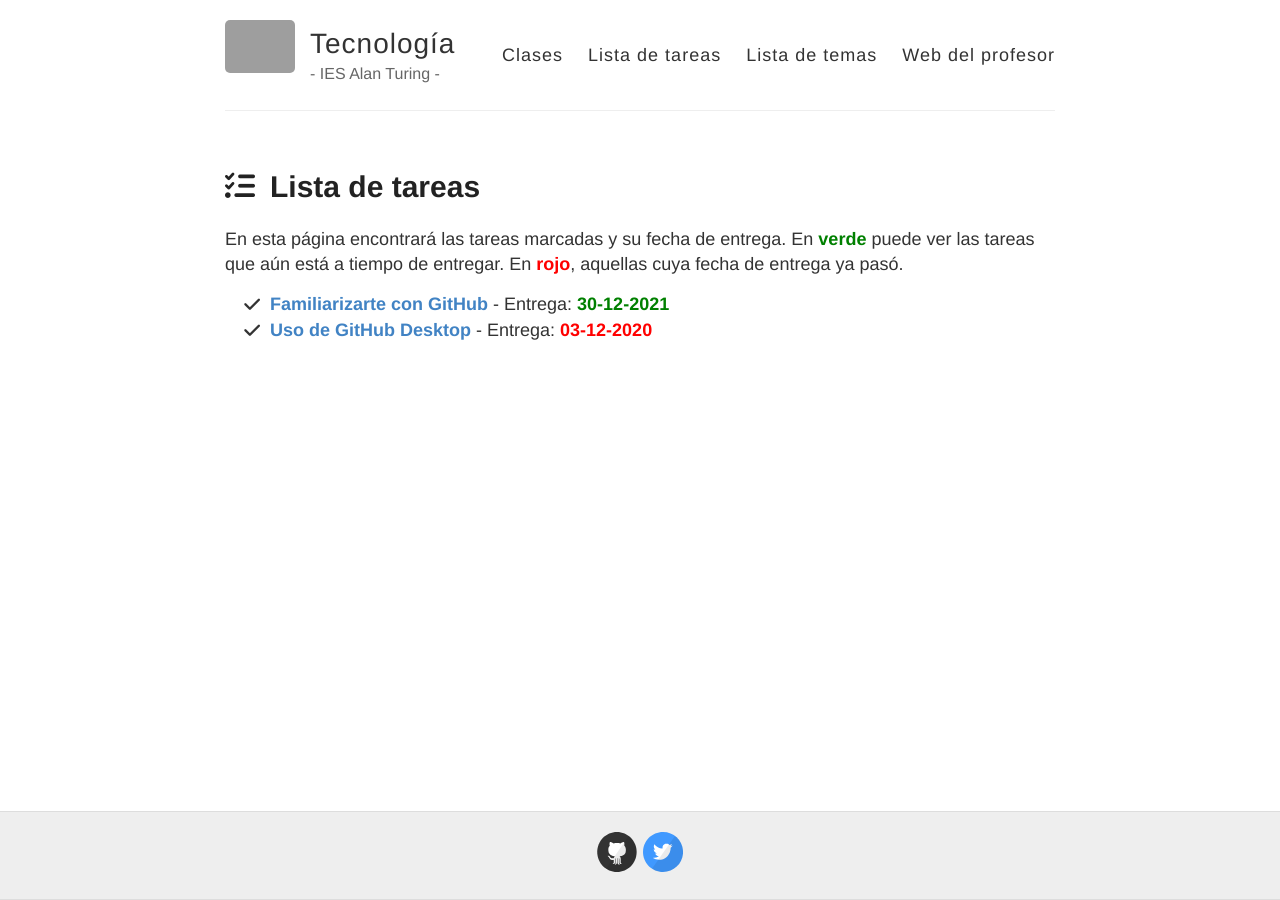
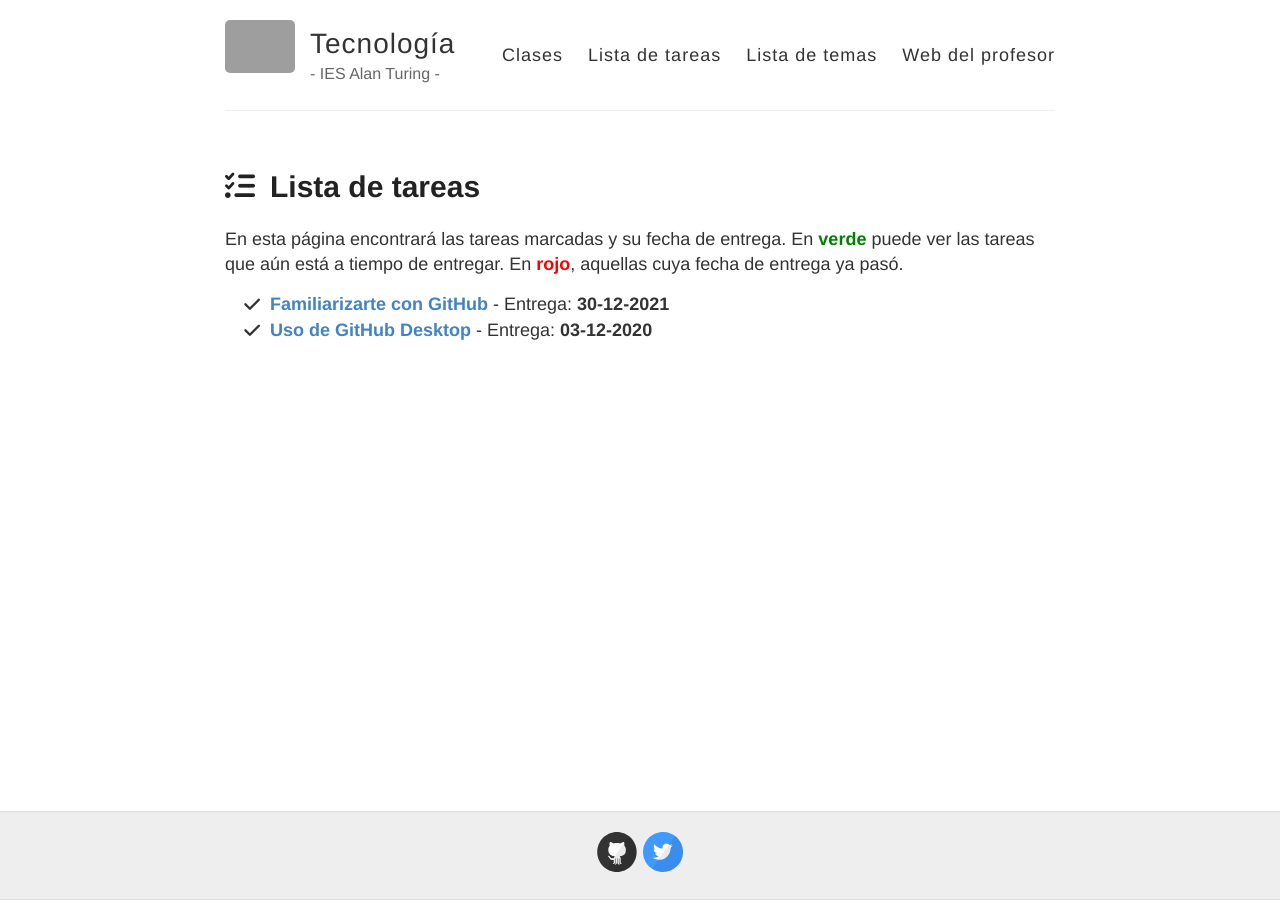
Before and after one commit to ULL-MFP-tecnologia-alu01009495-AlberTJ/ULL-MFP-tecnologia-alu01009495-AlberTJ.github.io, a Jekyll site: the page built from tareas.html, in a window 1280 px wide. Built offline with Jekyll 4.4.1, drawn with Linux system fonts in a browser that asks for light colours; nearby versions of some CDN libraries; grey boxes are pictures that could not be loaded.

Commit message:
Update tareas.html

```diff
--- a/tareas.html
+++ b/tareas.html
@@ -15,11 +15,7 @@ En esta página encontrará las tareas marcadas y su fecha de entrega. En <b sty
 
       {% if tarea.visible %}
         <li><i class="fa-li fa fa-check"></i><b><a href="{{ site.baseurl }}{{ tarea.url }}">{{ tarea.title }}</a></b> - Entrega:
-        {% if today_date > deadline %}
-          <b style="color: red;">{{ tarea.deadline }}</b>
-        {% else %}
-          <b style="color: green;">{{ tarea.deadline }}</b>
-        {% endif %}
+        <b class="deadline">{{ tarea.deadline }}</b>
         </li>
       {% endif %}
 
```
